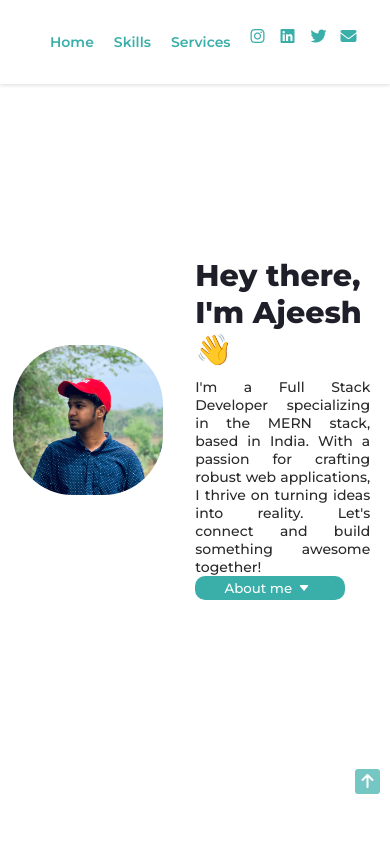
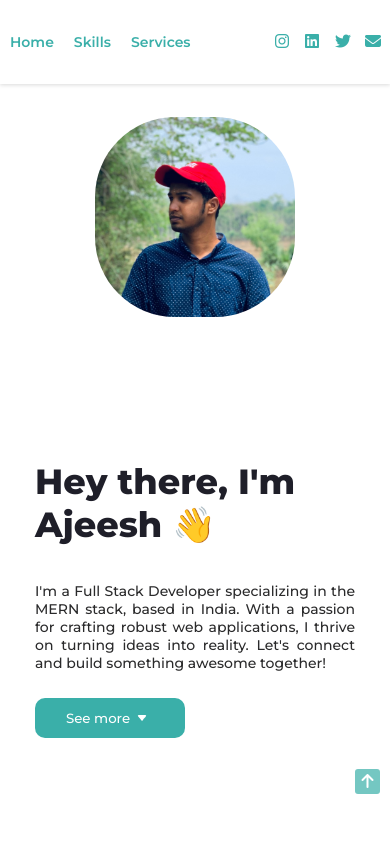
Before and after one commit to ajeeshRS/PersonalWebsite, a plain HTML site: page index.html in a window 390 px wide. Shown: the top 844 px of the page. Drawn offline with nearby package versions, Linux system fonts and the light colour scheme.

Commit message:
Fixed mobile compatibility issues

```diff
--- a/assets/css/style.css
+++ b/assets/css/style.css
@@ -28,7 +28,9 @@ li {
 }
 ul {
   display: flex;
+  height: 100%;
   flex-direction: row;
+  align-items: center;
 }
 a {
   padding-left: 10px;
@@ -39,9 +41,11 @@ a {
 }
 .items {
   padding-left: 40px;
+
 }
 .social_links {
   padding-right: 40px;
+ padding-top: 10px;
 }
 
 .items_1 a {
@@ -306,16 +310,52 @@ button:hover a {
 /* media query */
 /* Smartphones*/
 @media screen and (max-width: 767px) {
+
+  .home_section {
+    display: flex;
+    flex-direction: column;
+  }
+  .left_section {
+    margin-top: 50px;
+    width: 100%;
+    height: 40vh;
+    display: flex;
+    justify-content: center;
+    align-items: center;
+  }
   .home_img img {
-    width: 150px;
-    height: 150px;
-    border-radius: 60px;
+    height: 200px;
+    width: 200px;
+    border-radius: 80px;
   }
+  /* home-right*/
+  .right_section {
+    /* position: relative; */
+    width: 100%;
+    height: 50vh;
+    display: flex;
+    padding-left: 25px;
+    padding-right: 25px;
+    justify-content: center;
+    align-items: center;
+  }
+
+  .hero {
+    font-size: 35px;
+  }
+
+
   .container_box {
     height: 350px;
   }
   .skill_container {
     height: 145vh;
+  }
+  .items {
+    padding-left: 0px;
+  }
+  .social_links {
+    padding-right: 5px;
   }
 
   .cards {
--- a/index.html
+++ b/index.html
@@ -77,8 +77,8 @@
               something awesome together!
             </p>
             <button class="btn">
-              <a class="about_me_btn" href="#hobbie"
-                ><p>About me</p>
+              <a class="about_me_btn" href="#skill"
+                ><p>See more</p>
                 <img src="assets/img/Arrow_drop_down (1).png" alt="arrow"
               /></a>
             </button>
@@ -153,7 +153,8 @@
           >
             <h3>Static Website Development</h3>
             <p>
-          I specialize in crafting static websites that showcase your brand, products, or services with elegance and simplicity.
+              I specialize in crafting static websites that showcase your brand,
+              products, or services with elegance and simplicity.
             </p>
           </div>
           <div
@@ -163,7 +164,9 @@
           >
             <h3>Full Stack Development</h3>
             <p>
-              With expertise in both MERN and PERN stacks, I offer comprehensive development services to build scalable and efficient full stack web apps.
+              With expertise in both MERN and PERN stacks, I offer comprehensive
+              development services to build scalable and efficient full stack
+              web apps.
             </p>
           </div>
           <div
@@ -173,16 +176,21 @@
           >
             <h3>Next.js Websites</h3>
             <p>
-               I specialize in creating modern & SEO-friendly websites using Next.js and Tailwind CSS. Leveraging Next.js's server-side rendering and Tailwind CSS's utility-first approach. </p>
+              I specialize in creating modern & SEO-friendly websites using
+              Next.js and Tailwind CSS. Leveraging Next.js's server-side
+              rendering and Tailwind CSS's utility-first approach.
+            </p>
           </div>
           <div
             class="service_card card_4"
             data-aos="fade-up"
             data-aos-duration="1000"
           >
-          <h3>React Web Apps </h3>
+            <h3>React Web Apps</h3>
             <p>
-            Need a powerful backend solution for your React web applications?I integrate Firebase for a streamlined development process and robust application performance.
+              Need a powerful backend solution for your React web applications?I
+              integrate Firebase for a streamlined development process and
+              robust application performance.
             </p>
           </div>
         </div>
```
Lines whose indentation alone changed are shown as unchanged.
